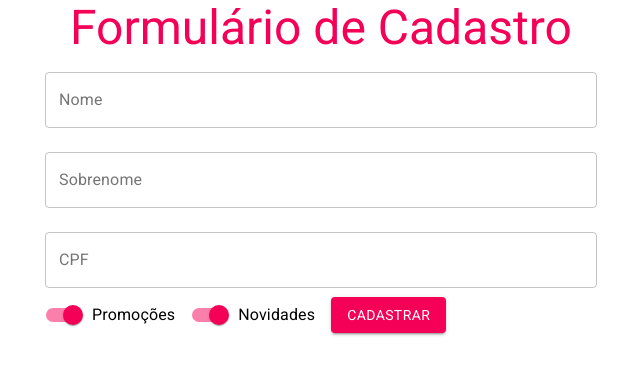
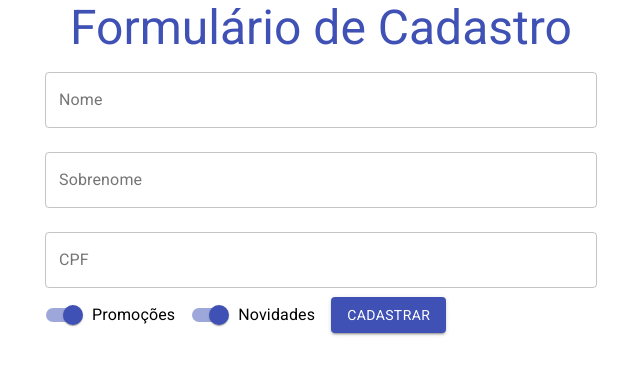
Before and after one commit to thiagonmiziara/form-react-js, a React (Create React App) app in the folder form-login/: page / in a window 1280 px wide. Shown: the top 374 px of the page, without its empty margins (319-959 px from the left). Built offline with nearby package versions, Linux system fonts and the light colour scheme.

Commit message:
finalizando primeira parte do curso

```diff
--- a/form-login/src/App.js
+++ b/form-login/src/App.js
@@ -7,10 +7,10 @@ import "fontsource-roboto";
 function App() {
   return (
     <Container component="article" maxWidth="sm">
-      <Typography variant="h3" component="h1" align="center" color="secondary">
+      <Typography variant="h3" component="h1" align="center" color="primary">
         Formulário de Cadastro
       </Typography>
-      <FormularioCadastro aoEnviar={aoEnviarForm}/>
+      <FormularioCadastro aoEnviar={aoEnviarForm} validarCPF={validarCPF}/>
     </Container>
   );
 }
@@ -18,4 +18,12 @@ function App() {
 function  aoEnviarForm(dados){
   console.log(dados);
 }
+
+function validarCPF(cpf){
+  if(cpf.length !== 11){
+    return {valido:false, texto:'CPF deve conter 11 digitos'}
+  }else{
+    return{valido:true,texto:""}
+  }
+}
 export default App;
--- a/form-login/src/components/FormularioCadstro/FormularioCadastro.jsx
+++ b/form-login/src/components/FormularioCadstro/FormularioCadastro.jsx
@@ -1,12 +1,13 @@
 import React, { useState } from "react";
 import { TextField, Button, Switch, FormControlLabel } from "@material-ui/core";
 
-function FormularioCadastro({aoEnviar}) {
+function FormularioCadastro({aoEnviar,validarCPF}) {
   const [nome, setNome] = useState("");
   const [sobrenome, setSobrenome] = useState("");
   const [cpf, setCpf] = useState("");
   const [promocoes, setPromocoes] = useState(true);
   const [novidades, setNovidades] = useState(true);
+  const [erros,setErros] = useState({cpf:{valido:true, texto:""}});
 
   return (
     <form
@@ -24,7 +25,7 @@ function FormularioCadastro({aoEnviar}) {
         margin="normal"
         id="outlined-basic"
         label="Nome"
-        color="secondary"
+        color="primary"
         variant="outlined"
       />
 
@@ -37,7 +38,7 @@ function FormularioCadastro({aoEnviar}) {
         margin="normal"
         id="outlined-basic"
         label="Sobrenome"
-        color="secondary"
+        color="primary"
         variant="outlined"
       />
 
@@ -46,11 +47,17 @@ function FormularioCadastro({aoEnviar}) {
         onChange={(event) => {
           setCpf(event.target.value);
         }}
+        onBlur={(event)=>{
+          const ehValido = validarCPF(event.target.value);
+          setErros({cpf:ehValido});
+        }}
+        error={!erros.cpf.valido}
+        helperText={erros.cpf.texto}
         fullWidth
         margin="normal"
         id="outlined-basic"
         label="CPF"
-        color="secondary"
+        color="primary"
         variant="outlined"
       />
 
@@ -63,7 +70,7 @@ function FormularioCadastro({aoEnviar}) {
               setPromocoes(event.target.checked);
             }}
             name="promocoes"
-
+            color="primary"
           />
         }
       />
@@ -77,12 +84,12 @@ function FormularioCadastro({aoEnviar}) {
               setNovidades(event.target.checked);
             }}
             name="novidades"
-
+            color="primary"
           />
         }
       />
 
-      <Button variant="contained" color="secondary" type="submit">
+      <Button variant="contained" color="primary" type="submit">
         Cadastrar
       </Button>
     </form>
```
Also changed, not shown: 1 other file (tests, documents, lock files or other folders).
